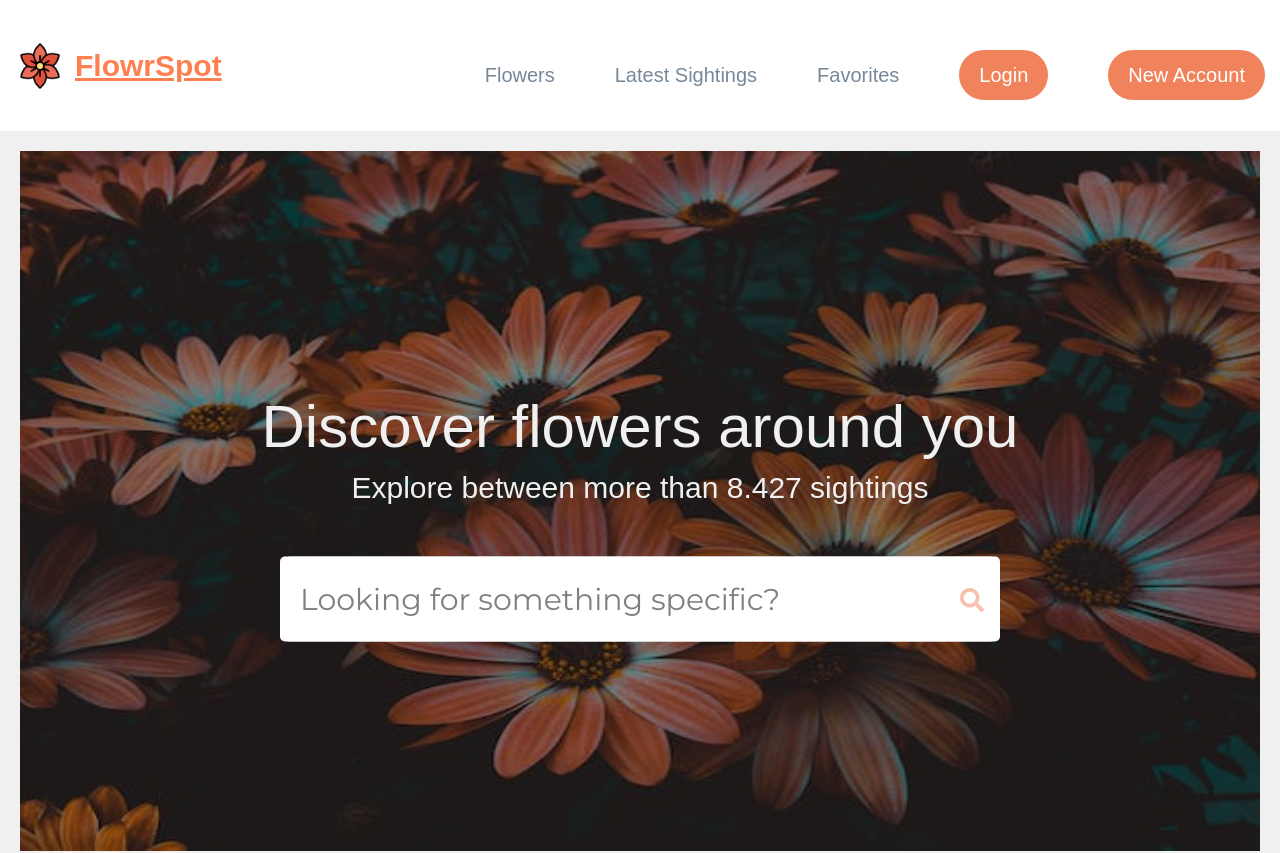
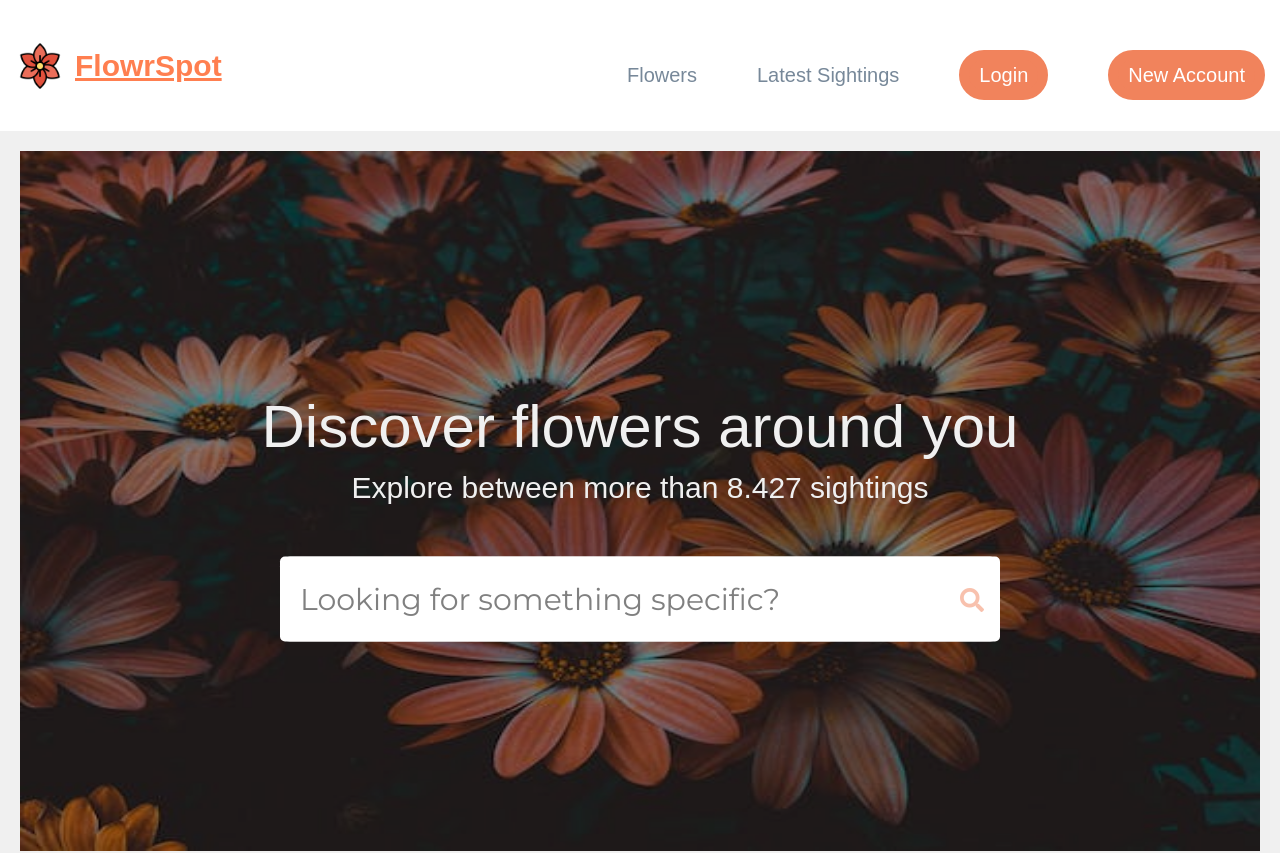
Before and after one commit to marko353/FlowrSpotProject, an Angular app: page / in a window 1280 px wide. Shown: the top 853 px of the page. Built offline with nearby package versions, Linux system fonts and the light colour scheme.

Commit message:
new commit

```diff
--- a/src/app/components/navbar/navbar.component.html
+++ b/src/app/components/navbar/navbar.component.html
@@ -10,9 +10,8 @@
     <ul class="nav-bar">
       <li><a href="flowers">Flowers</a></li>
       <li><a href="latestSightings">Latest Sightings</a></li>
-      <li><a href="favorites">Favorites</a></li>
-
       @if(isAuthenticated) {
+        <li><a href="favorites">Favorites</a></li>
         <li class="avatar">
           <span class="user-name">{{authService._user?.firstName}} {{authService._user?.lastName}}</span>
           <img  [src]="authService._user?.profilePictureUrl" (click)="handleImageClick()" />
@@ -21,8 +20,6 @@
         <li class="button-styling"><a routerLink="/login">Login</a></li>
         <li class="button-styling"><a routerLink="/register">New Account</a></li>
       }
-
-
-    </ul>
+      </ul>
   </nav>
 </header>
```
